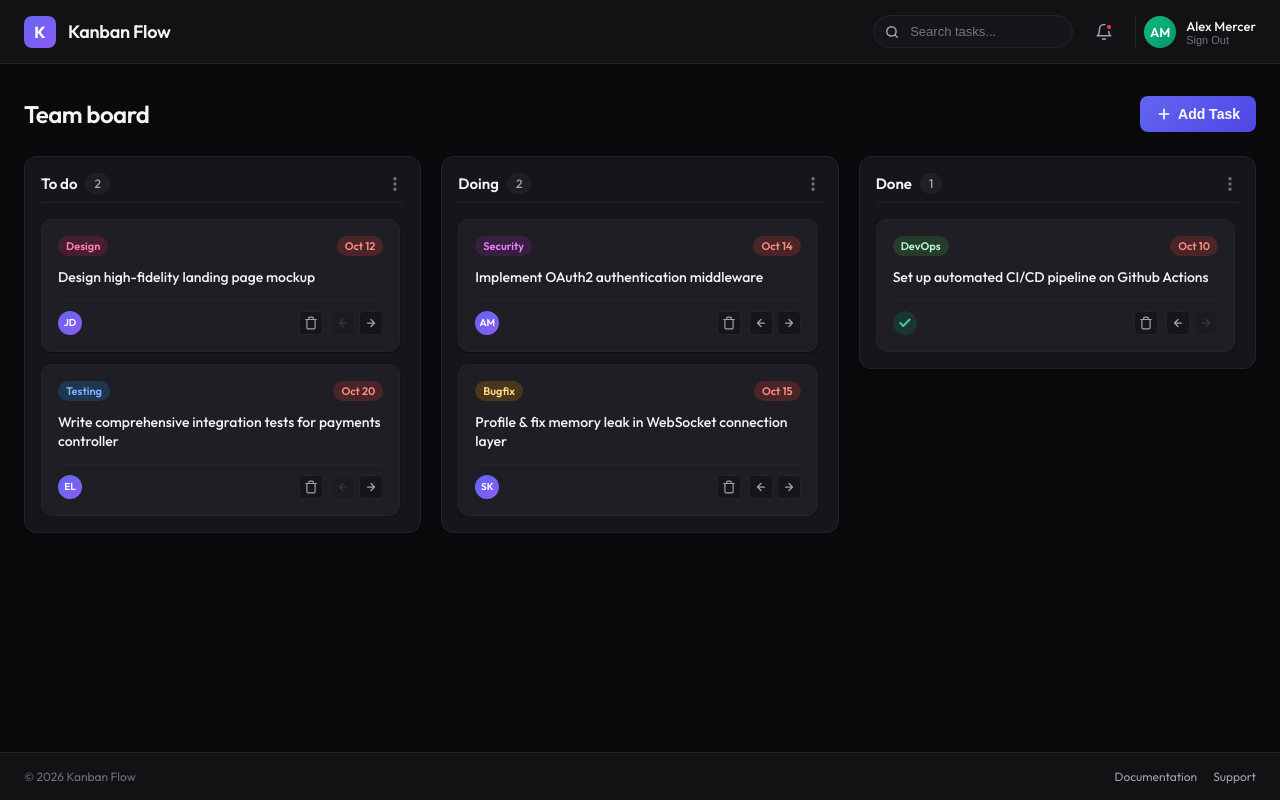
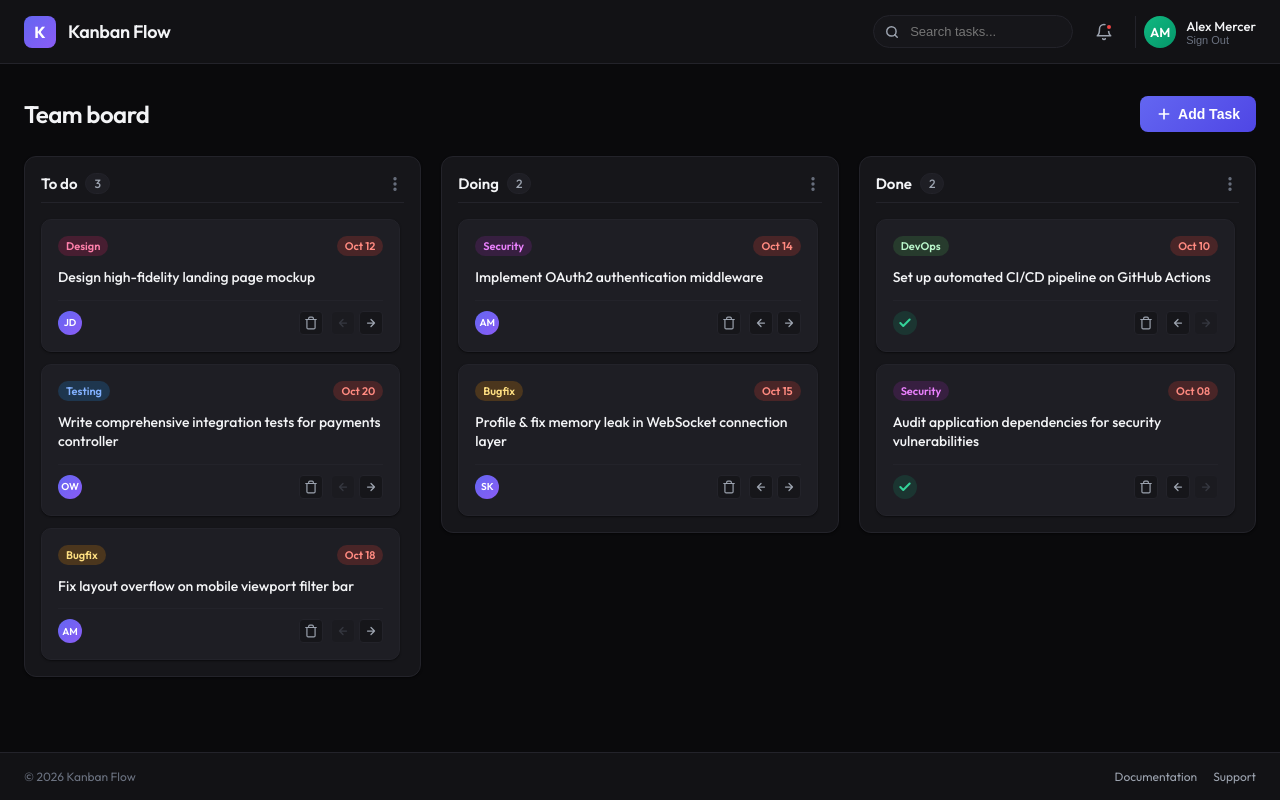
Before and after one commit to rmlkloch/Group_14_Fullstackdev, a React (Vite) app: page / in a window 1280 px wide. Both pictures are taken after typing "name@example.com", "Sample123" into the empty fields and a click on the button "Sign In". Built offline with nearby package versions, Linux system fonts and the light colour scheme.

Commit message:
feat: add mock data and implement global state for task management

```diff
--- a/src/App.css
+++ b/src/App.css
@@ -443,7 +443,7 @@ body {
   display: flex;
   flex-direction: column;
   gap: 12px;
-  overflow-y: auto;
+  overflow: visible;
   flex-grow: 1;
   padding-right: 4px;
   margin-bottom: 12px;
@@ -501,6 +501,7 @@ body {
   gap: 12px;
   transition: transform 0.2s ease, box-shadow 0.2s ease, border-color 0.2s ease;
   cursor: grab;
+  overflow: visible;
 }
 
 .task-card:hover {
@@ -730,9 +731,30 @@ body {
   display: flex;
   flex-direction: column;
   box-shadow: var(--shadow-lg);
-  z-index: 100;
+  z-index: 50;
   min-width: 110px;
+  max-height: 160px;
+  overflow-y: auto;
 }
+
+/* Minimalist Scrollbar for Member Dropdown */
+.member-dropdown::-webkit-scrollbar {
+  width: 4px;
+}
+
+.member-dropdown::-webkit-scrollbar-track {
+  background: transparent;
+}
+
+.member-dropdown::-webkit-scrollbar-thumb {
+  background-color: #555;
+  border-radius: 4px;
+}
+
+.member-dropdown::-webkit-scrollbar-thumb:hover {
+  background-color: #777;
+}
+
 
 .member-dropdown-item {
   background: none;
--- a/src/components/TaskCard.jsx
+++ b/src/components/TaskCard.jsx
@@ -1,15 +1,11 @@
 import React, { useState } from 'react';
 import PropTypes from 'prop-types';
 
-const MEMBERS = ['JD', 'AM', 'SK', 'EL', 'OW'];
-
 export default function TaskCard({
   task,
-  onAssignMember,
   canMoveLeft = false,
   canMoveRight = false,
 }) {
-  const [showDropdown, setShowDropdown] = useState(false);
   const [isModalOpen, setIsModalOpen] = useState(false);
 
   // Destructure task properties with fallbacks
@@ -25,11 +21,6 @@ export default function TaskCard({
 
   const tagClass = `tag-${tag.toLowerCase()}`;
   const isDone = column === 'Done';
-
-  const toggleDropdown = (e) => {
-    e.stopPropagation();
-    setShowDropdown((prev) => !prev);
-  };
 
   const handleCardClick = () => {
     setIsModalOpen(true);
@@ -55,9 +46,7 @@ export default function TaskCard({
             {isDone ? (
               <div
                 className="avatar-checkmark"
-                title="Task Completed (Click to change member)"
-                onClick={toggleDropdown}
-                style={{ cursor: 'pointer' }}
+                title="Task Completed"
               >
                 <svg width="14" height="14" viewBox="0 0 24 24" fill="none" stroke="currentColor" strokeWidth="3.5" strokeLinecap="round" strokeLinejoin="round">
                   <polyline points="20 6 9 17 4 12"></polyline>
@@ -66,53 +55,10 @@ export default function TaskCard({
             ) : (
               <div
                 className="avatar-circle"
-                title={`Assigned to ${assignedTo} (Click to change)`}
-                onClick={toggleDropdown}
-                style={{ cursor: 'pointer' }}
+                title={`Assigned to ${assignedTo}`}
               >
                 {assignedTo}
               </div>
-            )}
-
-            {showDropdown && onAssignMember && (
-              <>
-                <div
-                  style={{
-                    position: 'fixed',
-                    top: 0,
-                    left: 0,
-                    right: 0,
-                    bottom: 0,
-                    zIndex: 90,
-                    cursor: 'default'
-                  }}
-                  onClick={(e) => {
-                    e.stopPropagation();
-                    setShowDropdown(false);
-                  }}
-                />
-                <div
-                  className="member-dropdown"
-                  onClick={(e) => e.stopPropagation()}
-                >
-                  {MEMBERS.map((m) => (
-                    <button
-                      key={m}
-                      className={`member-dropdown-item ${m === assignedTo ? 'active' : ''}`}
-                      onClick={(e) => {
-                        e.stopPropagation();
-                        onAssignMember(id, m);
-                        setShowDropdown(false);
-                      }}
-                    >
-                      <div className="avatar-circle" style={{ width: '18px', height: '18px', fontSize: '8px' }}>
-                        {m}
-                      </div>
-                      <span>{m}</span>
-                    </button>
-                  ))}
-                </div>
-              </>
             )}
           </div>
 
@@ -227,7 +173,6 @@ TaskCard.propTypes = {
     dueDate: PropTypes.string,
     column: PropTypes.string,
   }).isRequired,
-  onAssignMember: PropTypes.func,
   canMoveLeft: PropTypes.bool,
   canMoveRight: PropTypes.bool,
 };
--- /dev/null
+++ b/src/data/mockTasks.js
@@ -0,0 +1,81 @@
+/**
+ * Mock task dataset for Kanban Flow application.
+ * Covers statuses: 'To do', 'Doing', 'Done'
+ * Covers tags: 'Design', 'Testing', 'Security', 'DevOps', 'Bugfix'
+ * Covers assigned team members: 'JD', 'AM', 'SK', 'EL', 'OW'
+ */
+
+export const INITIAL_TASKS = [
+  {
+    id: 1,
+    title: 'Design high-fidelity landing page mockup',
+    description: 'Create a responsive, high-fidelity Figma mockup for the main landing page incorporating the new brand guidelines.',
+    dueDate: 'Oct 12',
+    tag: 'Design',
+    assignedTo: 'JD',
+    status: 'To do',
+    column: 'To do',
+  },
+  {
+    id: 2,
+    title: 'Implement OAuth2 authentication middleware',
+    description: 'Set up Google and GitHub OAuth providers in the backend API and connect the frontend login flow.',
+    dueDate: 'Oct 14',
+    tag: 'Security',
+    assignedTo: 'AM',
+    status: 'Doing',
+    column: 'Doing',
+  },
+  {
+    id: 3,
+    title: 'Profile & fix memory leak in WebSocket connection layer',
+    description: 'Investigate the memory spike observed during high concurrent WebSocket connections. Trace allocations and apply fix.',
+    dueDate: 'Oct 15',
+    tag: 'Bugfix',
+    assignedTo: 'SK',
+    status: 'Doing',
+    column: 'Doing',
+  },
+  {
+    id: 4,
+    title: 'Set up automated CI/CD pipeline on GitHub Actions',
+    description: 'Configure standard linting, unit testing, and automated deployment stages for the main repository using GitHub Actions.',
+    dueDate: 'Oct 10',
+    tag: 'DevOps',
+    assignedTo: 'EL',
+    status: 'Done',
+    column: 'Done',
+  },
+  {
+    id: 5,
+    title: 'Write comprehensive integration tests for payments controller',
+    description: 'Increase test coverage on the payments controller. Mock Stripe API responses and handle webhook edge cases.',
+    dueDate: 'Oct 20',
+    tag: 'Testing',
+    assignedTo: 'OW',
+    status: 'To do',
+    column: 'To do',
+  },
+  {
+    id: 6,
+    title: 'Audit application dependencies for security vulnerabilities',
+    description: 'Run security scanners on node modules and container base images. Upgrade vulnerable packages to safe versions.',
+    dueDate: 'Oct 08',
+    tag: 'Security',
+    assignedTo: 'JD',
+    status: 'Done',
+    column: 'Done',
+  },
+  {
+    id: 7,
+    title: 'Fix layout overflow on mobile viewport filter bar',
+    description: 'Resolve horizontal scrolling and overlapping badge UI issues when filtering tasks on mobile viewports.',
+    dueDate: 'Oct 18',
+    tag: 'Bugfix',
+    assignedTo: 'AM',
+    status: 'To do',
+    column: 'To do',
+  },
+];
+
+export default INITIAL_TASKS;
--- a/src/pages/HomePage.jsx
+++ b/src/pages/HomePage.jsx
@@ -3,54 +3,7 @@ import Column from '../components/Column';
 import TaskCard from '../components/TaskCard';
 import SkeletonCard from '../components/SkeletonCard';
 import CreateTaskModal from '../components/CreateTaskModal';
-
-const INITIAL_TASKS = [
-  {
-    id: 1,
-    title: 'Design high-fidelity landing page mockup',
-    description: 'Create a responsive, high-fidelity Figma mockup for the main landing page incorporating the new brand guidelines.',
-    dueDate: 'Oct 12',
-    tag: 'Design',
-    assignedTo: 'JD',
-    column: 'To do',
-  },
-  {
-    id: 2,
-    title: 'Implement OAuth2 authentication middleware',
-    description: 'Set up Google and GitHub OAuth providers in the backend API and connect the frontend login flow.',
-    dueDate: 'Oct 14',
-    tag: 'Security',
-    assignedTo: 'AM',
-    column: 'Doing',
-  },
-  {
-    id: 3,
-    title: 'Profile & fix memory leak in WebSocket connection layer',
-    description: 'Investigate the memory spike observed during high concurrent WebSocket connections. Trace allocations and apply fix.',
-    dueDate: 'Oct 15',
-    tag: 'Bugfix',
-    assignedTo: 'SK',
-    column: 'Doing',
-  },
-  {
-    id: 4,
-    title: 'Set up automated CI/CD pipeline on Github Actions',
-    description: 'Configure standard linting, testing, and deployment stages for the main repository using Github Actions.',
-    dueDate: 'Oct 10',
-    tag: 'DevOps',
-    assignedTo: 'JD',
-    column: 'Done',
-  },
-  {
-    id: 5,
-    title: 'Write comprehensive integration tests for payments controller',
-    description: 'Increase test coverage on the payments controller. Mock Stripe API responses and handle webhook edge cases.',
-    dueDate: 'Oct 20',
-    tag: 'Testing',
-    assignedTo: 'EL',
-    column: 'To do',
-  },
-];
+import { INITIAL_TASKS } from '../data/mockTasks';
 
 const COLUMNS = ['To do', 'Doing', 'Done'];
 
@@ -93,7 +46,19 @@ export default function HomePage({ onLogout }) {
   const updateTaskMember = (taskId, newMember) => {
     setTasks((prevTasks) =>
       prevTasks.map((task) =>
-        task.id === taskId ? { ...task, assignedTo: newMember } : task
+        String(task.id) === String(taskId)
+          ? { ...task, assignedTo: newMember }
+          : task
+      )
+    );
+  };
+
+  const updateTaskStatus = (taskId, newStatus) => {
+    setTasks((prevTasks) =>
+      prevTasks.map((task) =>
+        String(task.id) === String(taskId)
+          ? { ...task, status: newStatus, column: newStatus }
+          : task
       )
     );
   };
@@ -194,6 +159,7 @@ export default function HomePage({ onLogout }) {
                 tasks={columnTasks}
                 loading={loading}
                 onAssignMember={updateTaskMember}
+                onUpdateStatus={updateTaskStatus}
                 columns={COLUMNS}
               />
             );
```
